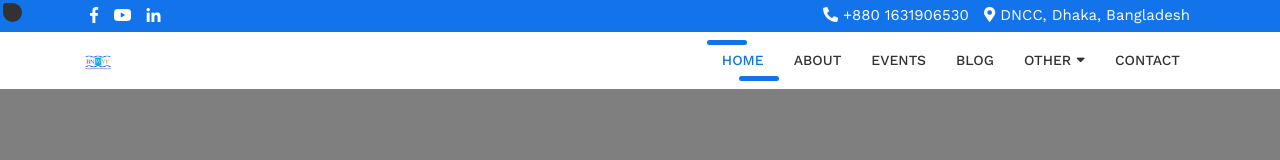
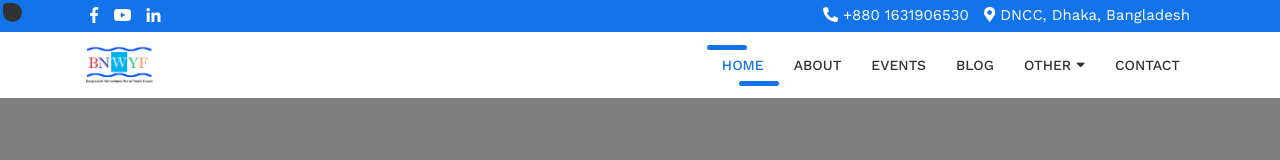
Before and after one commit to bnwyf/website, a plain HTML site: page index.html in a window 1280 px wide. Shown: the top 160 px of the page. Drawn offline with nearby package versions, Linux system fonts and the light colour scheme.

Commit message:
Update index.html

```diff
--- a/index.html
+++ b/index.html
@@ -47,7 +47,7 @@
     <nav class="navbar navbar-expand-lg navbar-dark bg-light top-nav">
         <div class="container">
             <a class="navbar-brand" href="index.html">
-				<img src="images/Logo.png" style="weidth:20px; height:15px" alt="logo" />
+				<img src="images/Logo.png" style="weidth:100px; height:40px" alt="logo" />
             </a>
             <button class="navbar-toggler navbar-toggler-right" type="button" data-toggle="collapse" data-target="#navbarResponsive" aria-controls="navbarResponsive" aria-expanded="false" aria-label="Toggle navigation">
 				<span class="fas fa-bars"></span>
```
